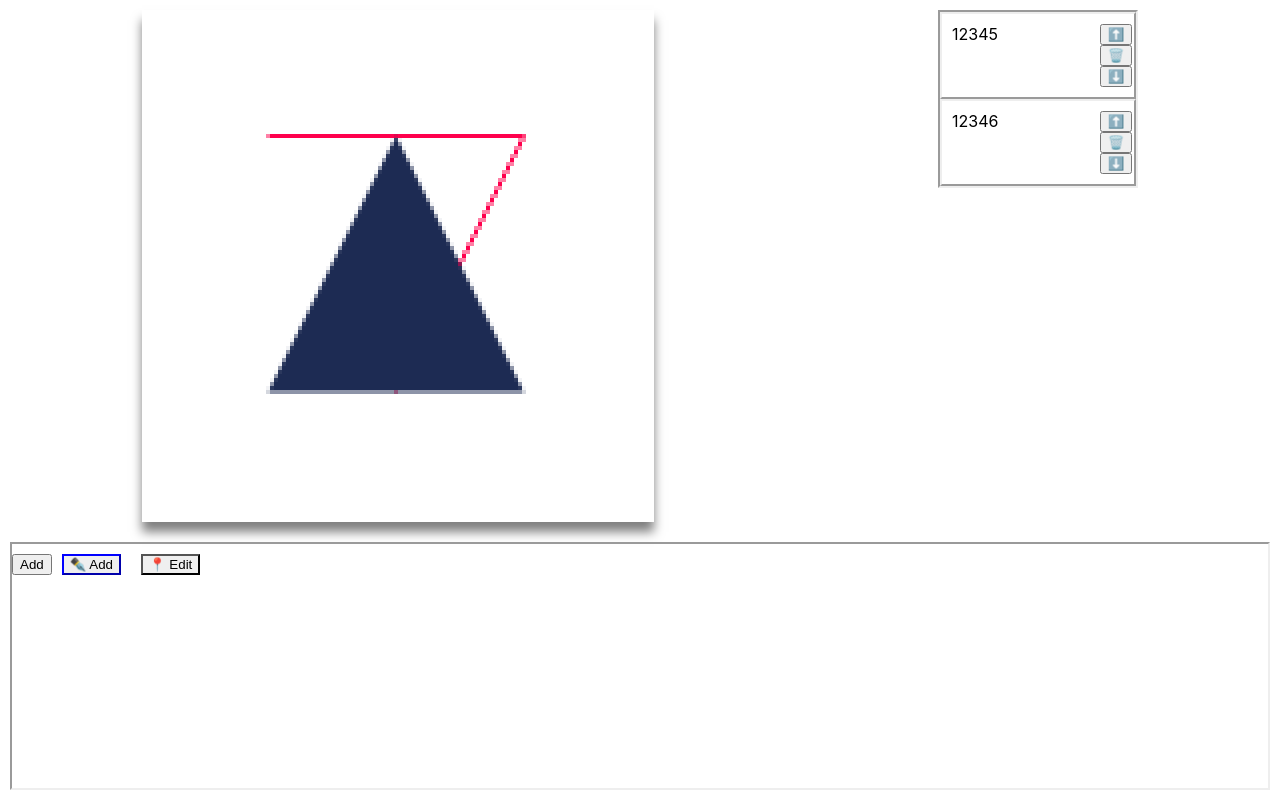
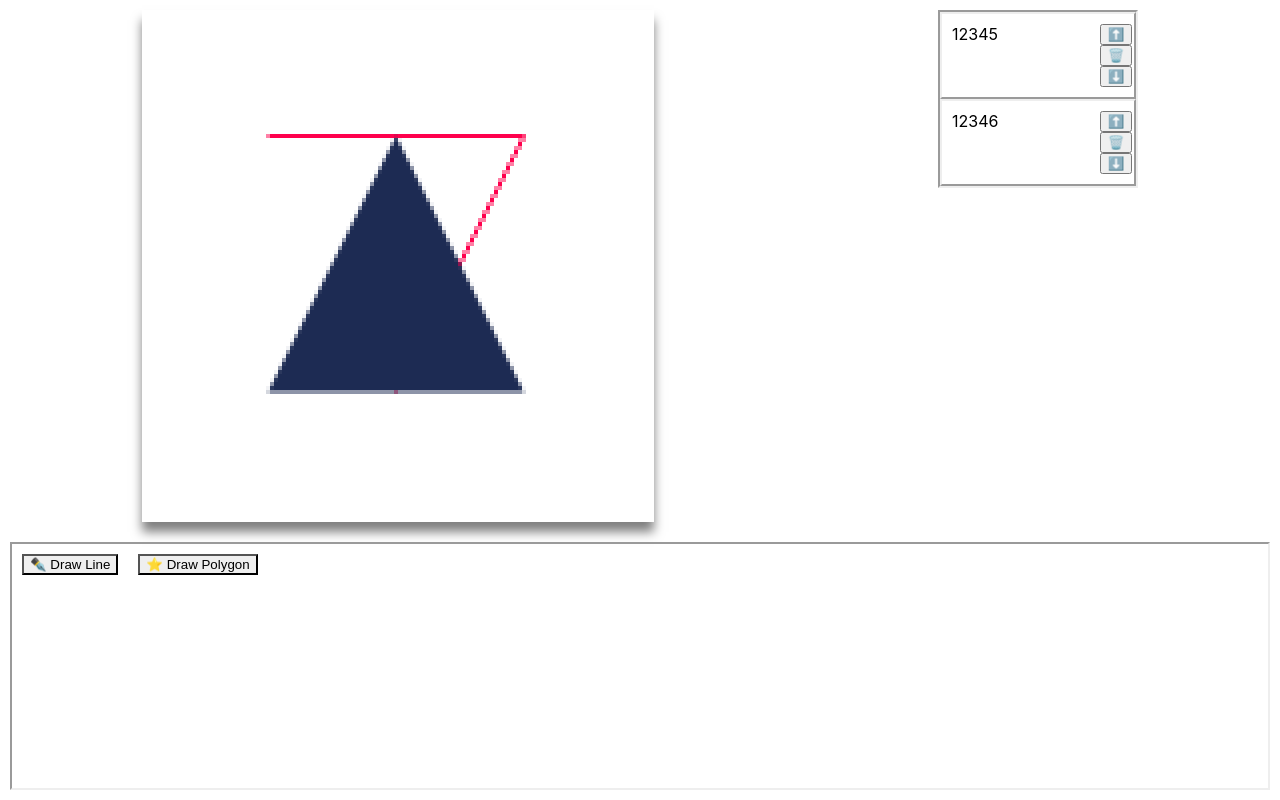
Before and after one commit to hypothete/gmagic, a React (Create React App) app: page / in a window 1280 px wide. Built offline with nearby package versions, Linux system fonts and the light colour scheme.

Commit message:
updated drawing modes to include line and polygon

```diff
--- a/src/components/ToolsPalette.js
+++ b/src/components/ToolsPalette.js
@@ -18,16 +18,20 @@ const ToolButton = styled.button`
 `;
 
 class ToolsPalette extends Component {
+
   render() {
-    const {setDrawingMode, addCommand, drawingMode} = this.props;
+    const {setDrawingMode, drawingMode} = this.props;
     return (
       <ToolsWrap>
-        <button onClick={() => { addCommand({})}}>Add</button>
-        <ToolButton onClick={() => { setDrawingMode('DRAW') }} active={drawingMode === 'DRAW'}>
-          <span role="img" aria-label="add shape">✒️ Add</span>
+        <ToolButton
+          onClick={() => {setDrawingMode('DRAW_LINE')}}
+          active={drawingMode === 'DRAW_LINE'}>
+          <span role="img" aria-label="add shape">✒️ Draw Line</span>
         </ToolButton>
-        <ToolButton onClick={() => { setDrawingMode('EDIT') }} active={drawingMode === 'EDIT'}>
-          <span role="img" aria-label="edit shape">📍 Edit</span>
+        <ToolButton
+          onClick={() => {setDrawingMode('DRAW_POLYGON')}}
+          active={drawingMode === 'DRAW_POLYGON'}>
+          <span role="img" aria-label="add shape">⭐ Draw Polygon</span>
         </ToolButton>
       </ToolsWrap>
     );
@@ -40,4 +44,4 @@ const mapStateToProps = state => {
   };
 }
 
-export default connect(mapStateToProps, {addCommand, setDrawingMode})(ToolsPalette);
+export default connect(mapStateToProps, {setDrawingMode})(ToolsPalette);
```
